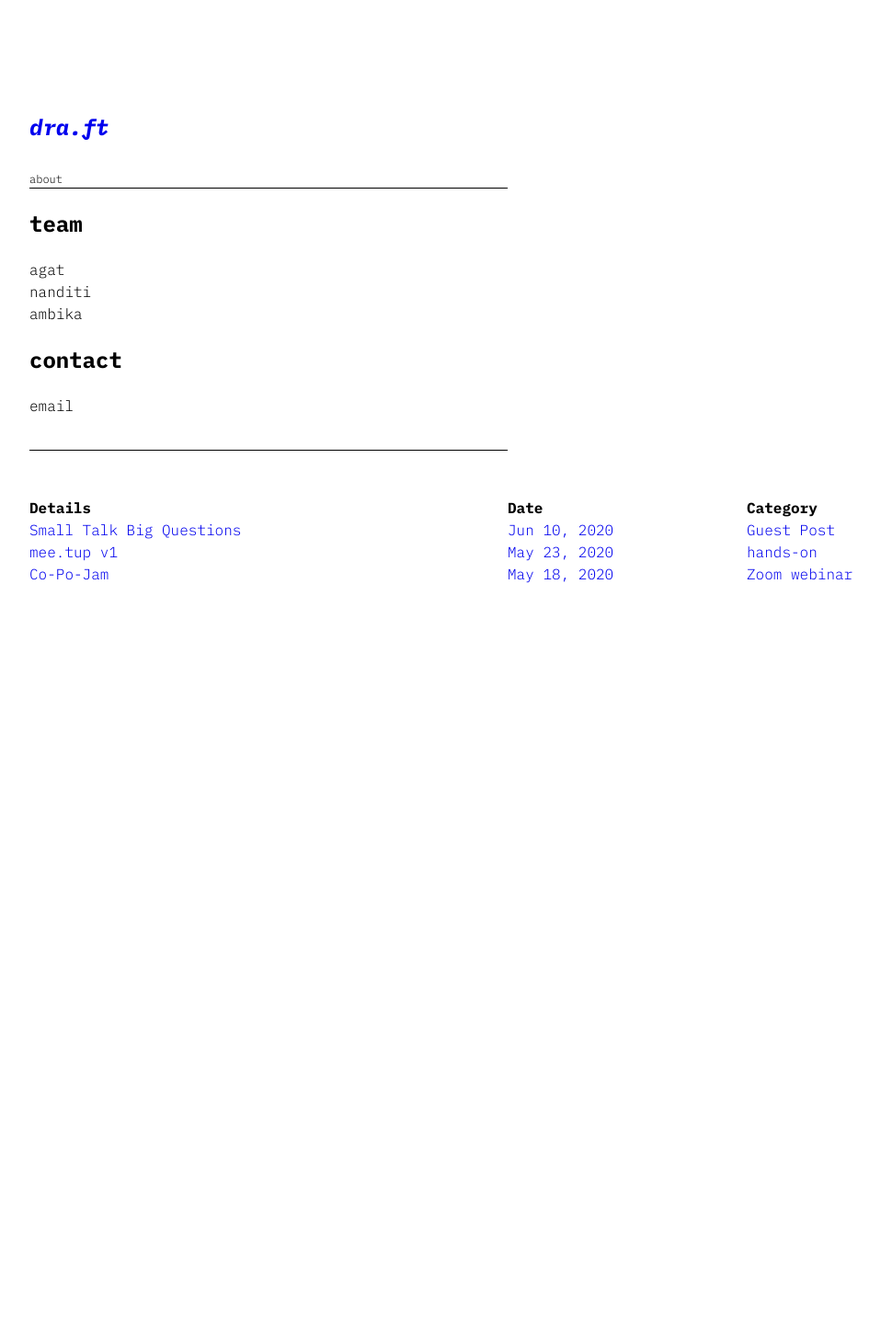
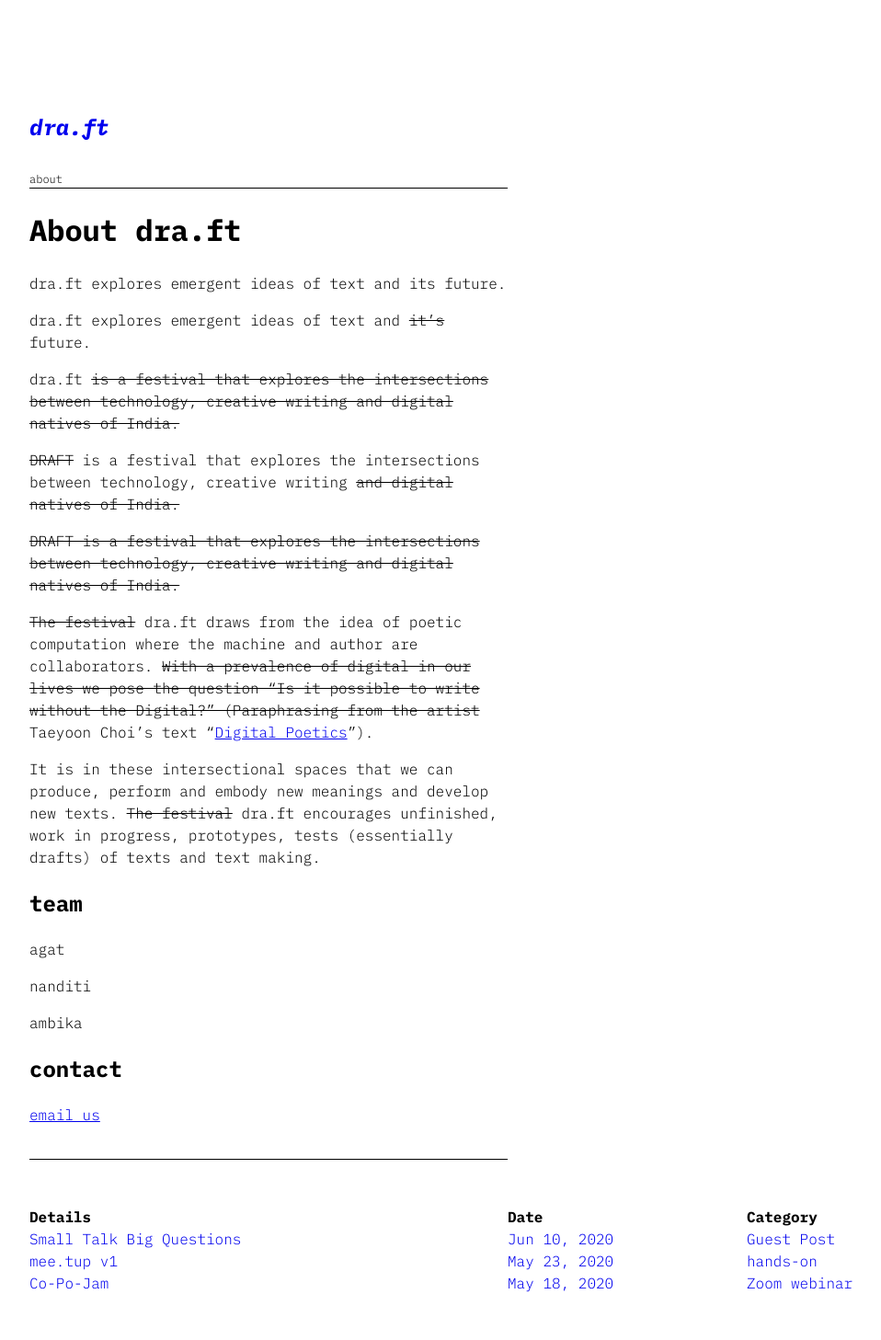
Before and after one commit to dra-ft/dra-ft.github.io, a Jekyll site: the page built from about.md, in a window 1280 px wide. Shown: the whole page at 92% size, without its empty margins (88-1046 px from the left). Built offline with Jekyll 4.4.1, drawn with Linux system fonts in a browser that asks for light colours; before the commit the page ends 900 px from its top, so only the background shows below that.

Commit message:
Update about.md

```diff
--- a/about.md
+++ b/about.md
@@ -3,10 +3,28 @@ layout: post
 title: about
 ---
 
+# About dra.ft
+
+dra.ft explores emergent ideas of text and its future.
+
+dra.ft explores emergent ideas of text and ~~it’s~~ future.
+
+dra.ft ~~is a festival that explores the intersections between technology, creative writing and digital natives of India.~~
+
+~~DRAFT~~ is a festival that explores the intersections between technology, creative writing ~~and digital natives of India.~~
+
+~~DRAFT is a festival that explores the intersections between technology, creative writing and digital natives of India.~~
+
+ ~~The festival~~ dra.ft draws from the idea of poetic computation where the machine and author are collaborators. ~~With a prevalence of digital in our lives we pose the question “Is it possible to write without the Digital?” (Paraphrasing from the artist~~ Taeyoon Choi’s text “[Digital Poetics](http://taeyoonchoi.com/poetic-computation/digital-poetics/)”).
+
+It is in these intersectional spaces that we can produce, perform and embody new meanings and develop new texts. ~~The festival~~ dra.ft encourages unfinished, work in progress, prototypes, tests (essentially drafts) of texts and text making.
+
 ## team
-agat<br />
-nanditi<br />
-ambika<br />
+agat
+
+nanditi
+
+ambika
 
 ## contact
-email
+[email us](mailto:dra.ft.festival@gmail.com)
```
